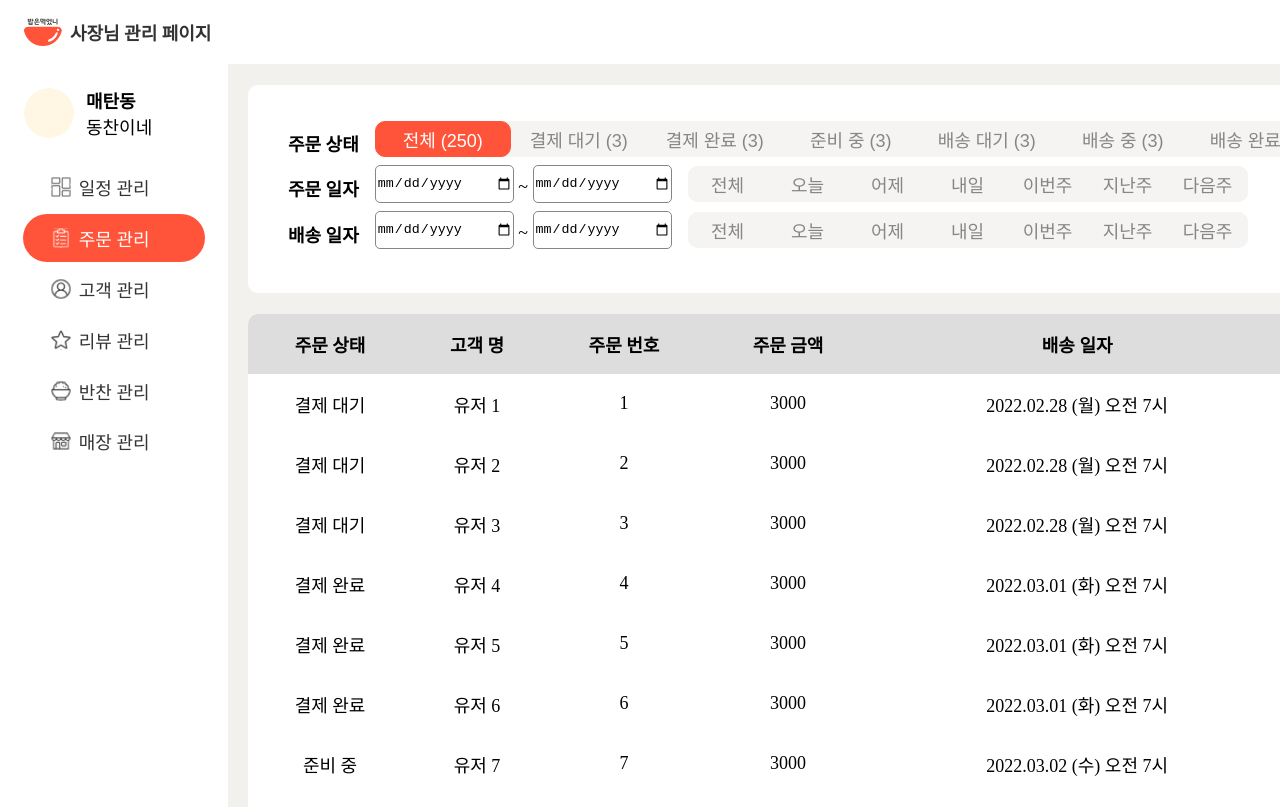
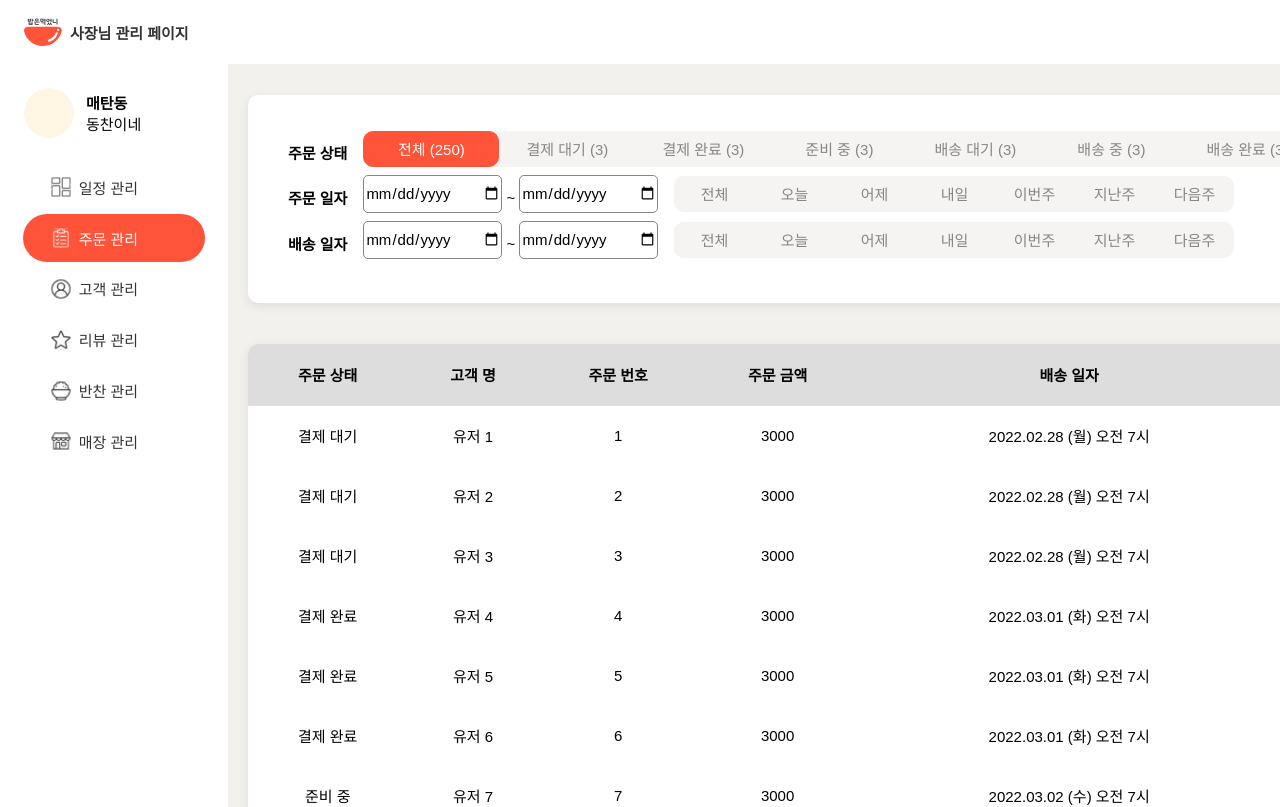
Before and after one commit to Didyoueat/DYE_Frontend, a React (Create React App) app in the folder front_web/: page /orders in a window 1280 px wide. Shown: the top 807 px of the page. Built offline with nearby package versions, Linux system fonts and the light colour scheme; a web font is replaced by a local one.

Commit message:
💄 Update overall layer

```diff
--- a/front_web/public/index.html
+++ b/front_web/public/index.html
@@ -3,12 +3,9 @@
 	<head>
 		<meta charset="utf-8" />
 		<link rel="icon" href="%PUBLIC_URL%/favicon.ico" />
-    <meta name="viewport" content="width=device-width, initial-scale=1" />
+		<meta name="viewport" content="user-scalable=yes, initial-scale=1" />
 		<meta name="theme-color" content="#000000" />
-    <meta
-      name="description"
-      content="Web site created using create-react-app"
-    />
+		<meta name="description" content="shop.babmuk.com" />
 		<link rel="apple-touch-icon" href="%PUBLIC_URL%/logo192.png" />
 		<!--
       manifest.json provides metadata used when your web app is installed on a
@@ -38,6 +35,5 @@
 
       To begin the development, run `npm start` or `yarn start`.
       To create a production bundle, use `npm run build` or `yarn build`.
-    -->
-  </body>
+    --></body>
 </html>
--- a/front_web/src/App.tsx
+++ b/front_web/src/App.tsx
@@ -9,8 +9,8 @@ import Orders from "@pages/Orders";
 
 const GlobalStyle = createGlobalStyle`
 	html {
-		width: 1920px;
-		height: 1080px;
+		width: 100%;
+		height: 100%;
 	}
 	body {
 		font-size: 18px;
@@ -18,9 +18,11 @@ const GlobalStyle = createGlobalStyle`
 		height: 100%;
 		margin: 0;
 		padding: 0;
+
+		overflow: scroll;
 		// position: fixed;
-		// overflow: hidden;
 		// touch-action: none;
+		// todo: 브라우저 크기가 작아지면 font-size 줄이기
 	}
 	#root {
 		width: 100%;
--- a/front_web/src/components/atoms/Box/index.tsx
+++ b/front_web/src/components/atoms/Box/index.tsx
@@ -65,6 +65,8 @@ interface SBox {
 	flexJustify?: any;
 	overflow?: any;
 	display?: any;
+	position?: any;
+	zIndex?: any;
 	boxShadow?: any;
 	type?: boxType;
 }
@@ -127,6 +129,21 @@ const BoxStyles = css<SBox>`
 		css`
 			display: ${display};
 		`}
+	${({ position }) =>
+		position &&
+		css`
+			position: ${position};
+		`}
+	${({ zIndex }) =>
+		zIndex &&
+		css`
+			z-index: ${zIndex};
+		`}
+	${({ boxShadow }) =>
+		boxShadow &&
+		css`
+			box-shadow: ${boxShadow};
+		`}
 `;
 
 const StyledBox = styled.div<SBox>`
@@ -137,6 +154,7 @@ export interface BoxProps extends SBox {
 	children?: any;
 	className?: any;
 	onClick?: any;
+	onScroll?: any;
 }
 
 const Box = ({ children, ...props }: BoxProps) => {
--- a/front_web/src/components/atoms/Thead/index.tsx
+++ b/front_web/src/components/atoms/Thead/index.tsx
@@ -8,6 +8,9 @@ interface SThead {
 
 const TheadStyles = css<SThead>`
 	height: 60px;
+	th {
+		height: 60px;
+	}
 	${({ color }) =>
 		color &&
 		css`
--- a/front_web/src/components/molecules/SideNav/index.tsx
+++ b/front_web/src/components/molecules/SideNav/index.tsx
@@ -58,7 +58,7 @@ const SideNav = () => {
 	];
 
 	return (
-		<Box type="colUpFlex" width="228px" height="100%" overflow="auto">
+		<Box type="colUpFlex" width="228px" height="1016px">
 			<ShopProfile dong="매탄동" businessName="동찬이네" />
 			{params.map((params) => (
 				<SideNavItem
--- a/front_web/src/components/molecules/SideNavItem/index.tsx
+++ b/front_web/src/components/molecules/SideNavItem/index.tsx
@@ -15,7 +15,6 @@ const SideNavStyles = css<SSideNavItem>`
 	flex-flow: row wrap;
 	align-items: center;
 	text-align: center;
-	margin: auto;
 	padding-left: 28px;
 	text-decoration: none;
 	color: #333333;
--- a/front_web/src/components/organisms/Base/index.tsx
+++ b/front_web/src/components/organisms/Base/index.tsx
@@ -1,4 +1,5 @@
 import React from "react";
+import styled from "styled-components";
 import Box from "@atoms/Box";
 import HomeBtn from "@molecules/HomeBtn";
 import TopNav from "@molecules/TopNav";
@@ -8,37 +9,50 @@ import SideNav from "@molecules/SideNav";
 // 	// todo: 미디어쿼리 이용해서 컴포넌트들 크기 조절해줘야함
 // }
 
+const StyledDiv = styled.div`
+	width: 100%;
+	height: 100%;
+	background: #f3f1ee;
+	overflow: scroll;
+`;
+
 interface BaseProps {
 	children?: any;
 }
 
 const Base = ({ children }: BaseProps) => {
 	return (
-		<Box
-			type="colFlex"
-			width="100%"
-			height="100%"
-			background="#f3f1ee"
-			display="fixed"
-		>
-			<Box type="rowFlex" width="1920px" height="64px">
+		<StyledDiv>
+			<Box
+				type="rowFlex"
+				width="1920px"
+				height="64px"
+				position="absolute"
+				zIndex="10"
+			>
 				<HomeBtn />
 				<TopNav />
 			</Box>
-			<Box type="rowFlex" width="1920px" height="1016px" display="fixed">
+			<Box
+				type="rowFlex"
+				width="1920px"
+				height="100%"
+				padding="64px 0px 0px 0px"
+				flexAlign="flex-start"
+				position="absolute"
+			>
 				<SideNav />
 				<Box
 					type="rowFlex"
 					width="1652px"
-					height="976px"
+					height="1016px"
 					padding="20px"
 					background="#f3f1ee"
-					display="fixed"
 				>
 					{children}
 				</Box>
 			</Box>
-		</Box>
+		</StyledDiv>
 	);
 };
 
--- a/front_web/src/index.css
+++ b/front_web/src/index.css
@@ -1,29 +1,46 @@
 @font-face {
-    font-family: 'Noto Sans KR';
+	font-family: "Noto Sans KR";
 	font-weight: 300;
-    src: url('./components/assets/fonts/NotoSansKR-Light.otf') format('woff2'),
-      url('./components/assets/fonts/NotoSansKR-Light.otf') format('woff'),
-      url('./components/assets/fonts/NotoSansKR-Light.otf') format('truetype');
+	src: url("./components/assets/fonts/NotoSansKR-Light.otf") format("woff2"),
+		url("./components/assets/fonts/NotoSansKR-Light.otf") format("woff"),
+		url("./components/assets/fonts/NotoSansKR-Light.otf") format("truetype");
 }
 
 @font-face {
-    font-family: 'Noto Sans KR';
+	font-family: "Noto Sans KR";
 	font-weight: 400;
-    src: url('./components/assets/fonts/NotoSansKR-Regular.otf') format('woff2'),
-      url('./components/assets/fonts/NotoSansKR-Regular.otf') format('woff'),
-      url('./components/assets/fonts/NotoSansKR-Regular.otf') format('truetype');
+	src: url("./components/assets/fonts/NotoSansKR-Regular.otf") format("woff2"),
+		url("./components/assets/fonts/NotoSansKR-Regular.otf") format("woff"),
+		url("./components/assets/fonts/NotoSansKR-Regular.otf")
+			format("truetype");
 }
 
 @font-face {
-    font-family: 'Noto Sans KR';
+	font-family: "Noto Sans KR";
 	font-weight: 500;
-    src: url('styles/fonts/NotoSansKR-Medium.otf') format('woff2');
+	src: url("./components/assets/fonts/NotoSansKR-Medium.otf") format("woff2");
 }
 
 @font-face {
-    font-family: 'Noto Sans KR';
+	font-family: "Noto Sans KR";
 	font-weight: 700;
-    src: url('./components/assets/fonts/NotoSansKR-Bold.otf') format('woff2'),
-      url('./components/assets/fonts/NotoSansKR-Bold.otf') format('woff'),
-      url('./components/assets/fonts/NotoSansKR-Bold.otf') format('truetype');
+	src: url("./components/assets/fonts/NotoSansKR-Bold.otf") format("woff2"),
+		url("./components/assets/fonts/NotoSansKR-Bold.otf") format("woff"),
+		url("./components/assets/fonts/NotoSansKR-Bold.otf") format("truetype");
 }
+
+* {
+	font-family: "Noto Sans KR", sans-serif;
+}
+
+@media (min-width: 1400px) {
+	* {
+		font-size: 18px !important;
+	}
+}
+
+@media (max-width: 1400px) {
+	* {
+		font-size: 15px !important;
+	}
+}
```
Lines whose indentation alone changed are shown as unchanged.
